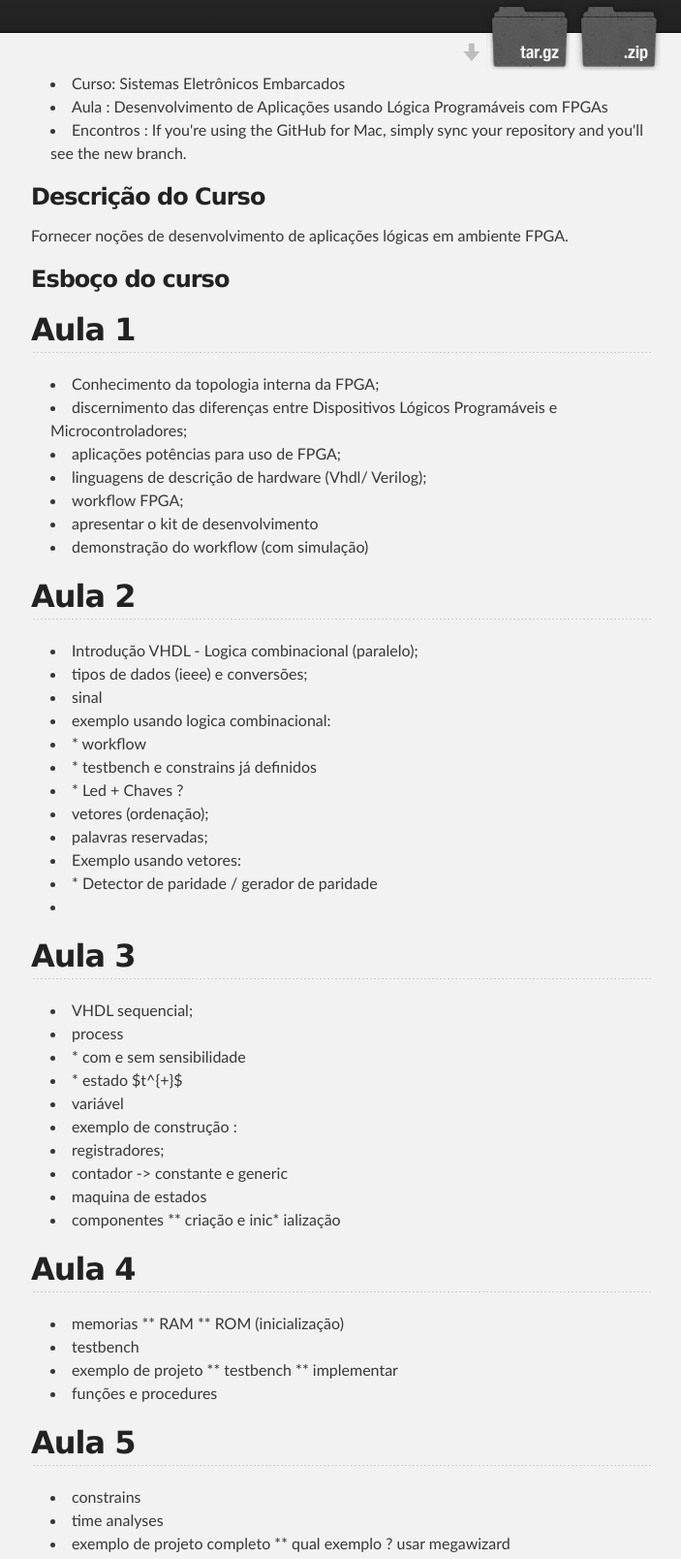
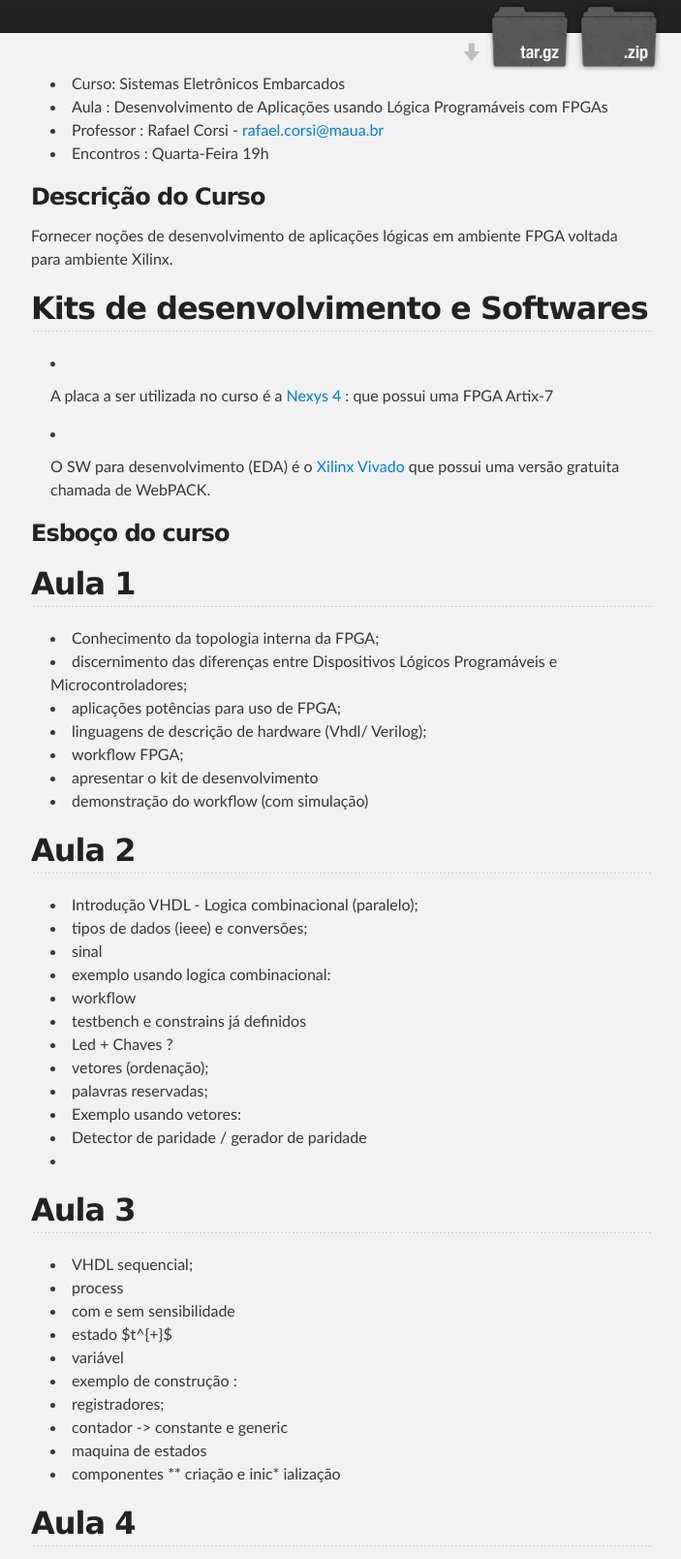
Before and after one commit to corsiferrao/Logica-Programavel, a plain HTML site: page index.html in a window 1280 px wide. Shown: the part 212-1820 px from the top of the page at 97% size, without its empty margins (288-991 px from the left). Drawn offline with Linux system fonts and the light colour scheme.

```diff
--- a/index.html
+++ b/index.html
@@ -34,14 +34,21 @@
         <ul>
 <li>Curso: Sistemas Eletrônicos Embarcados</li>
 <li>Aula : Desenvolvimento de Aplicações usando Lógica Programáveis com FPGAs</li>
-<li>Encontros :
-If you're using the GitHub for Mac, simply sync your repository and you'll see the new branch.</li>
+<li>Professor : Rafael Corsi - <a href="mailto:rafael.corsi@maua.br">rafael.corsi@maua.br</a>
+</li>
+<li>Encontros : Quarta-Feira 19h</li>
 </ul><h3>
 <a name="descri%C3%A7%C3%A3o-do-curso" class="anchor" href="#descri%C3%A7%C3%A3o-do-curso"><span class="octicon octicon-link"></span></a>Descrição do Curso</h3>
 
-<p>Fornecer noções de desenvolvimento de aplicações lógicas em ambiente FPGA. </p>
+<p>Fornecer noções de desenvolvimento de aplicações lógicas em ambiente FPGA voltada para ambiente Xilinx.</p>
 
-<h3>
+<h2>
+<a name="kits-de-desenvolvimento-e-softwares" class="anchor" href="#kits-de-desenvolvimento-e-softwares"><span class="octicon octicon-link"></span></a>Kits de desenvolvimento e Softwares</h2>
+
+<ul>
+<li><p>A placa a ser utilizada no curso é a <a href="http://www.digilentinc.com/Products/Detail.cfm?Prod=NEXYS4">Nexys 4</a> :  que possui uma FPGA Artix-7 </p></li>
+<li><p>O SW para desenvolvimento (EDA) é o <a href="http://www.xilinx.com/products/design-tools/vivado/">Xilinx Vivado</a> que possui uma versão gratuita chamada de WebPACK.</p></li>
+</ul><h3>
 <a name="esbo%C3%A7o-do-curso" class="anchor" href="#esbo%C3%A7o-do-curso"><span class="octicon octicon-link"></span></a>Esboço do curso</h3>
 
 <h2>
@@ -64,13 +71,13 @@
 <li>  tipos de dados (ieee) e conversões;</li>
 <li>  sinal</li>
 <li>  exemplo usando logica combinacional:</li>
-<li>      * workflow</li>
-<li>*         testbench e constrains já definidos</li>
-<li>*         Led + Chaves ?</li>
+<li>       workflow</li>
+<li>      testbench e constrains já definidos</li>
+<li>      Led + Chaves ?</li>
 <li>  vetores (ordenação); </li>
 <li>  palavras reservadas;</li>
 <li>  Exemplo usando vetores: </li>
-<li>*         Detector de paridade / gerador de paridade</li>
+<li>      Detector de paridade / gerador de paridade</li>
 <li><br></li>
 </ul><h2>
 <a name="aula-3" class="anchor" href="#aula-3"><span class="octicon octicon-link"></span></a>Aula 3</h2>
@@ -78,8 +85,8 @@
 <ul>
 <li>  VHDL sequencial;</li>
 <li>  process</li>
-<li>      * com e sem sensibilidade</li>
-<li>*         estado $t^{+}$<br>
+<li>       com e sem sensibilidade</li>
+<li>      estado $t^{+}$<br>
 </li>
 <li>  variável</li>
 <li>  exemplo de construção :</li>
@@ -92,13 +99,13 @@
 <a name="aula-4" class="anchor" href="#aula-4"><span class="octicon octicon-link"></span></a>Aula 4</h2>
 
 <ul>
-<li>  memorias
-**      RAM
-**      ROM (inicialização)</li>
+<li>  memorias</li>
+<li>      RAM</li>
+<li>      ROM (inicialização)</li>
 <li>  testbench</li>
-<li>  exemplo de projeto
-**      testbench
-**      implementar</li>
+<li>  exemplo de projeto</li>
+<li>      testbench</li>
+<li>      implementar</li>
 <li>  funções e procedures</li>
 </ul><h2>
 <a name="aula-5" class="anchor" href="#aula-5"><span class="octicon octicon-link"></span></a>Aula 5</h2>
@@ -106,8 +113,8 @@
 <ul>
 <li>  constrains </li>
 <li>  time analyses</li>
-<li>  exemplo de projeto completo
-**      qual exemplo ? usar megawizard</li>
+<li>  exemplo de projeto completo</li>
+<li>      qual exemplo ? usar megawizard</li>
 <li>  Packages</li>
 <li>  IP cores</li>
 <li>  exemplo OpenCore</li>
```
Also changed, not shown: params.json (+1 -1 lines).
